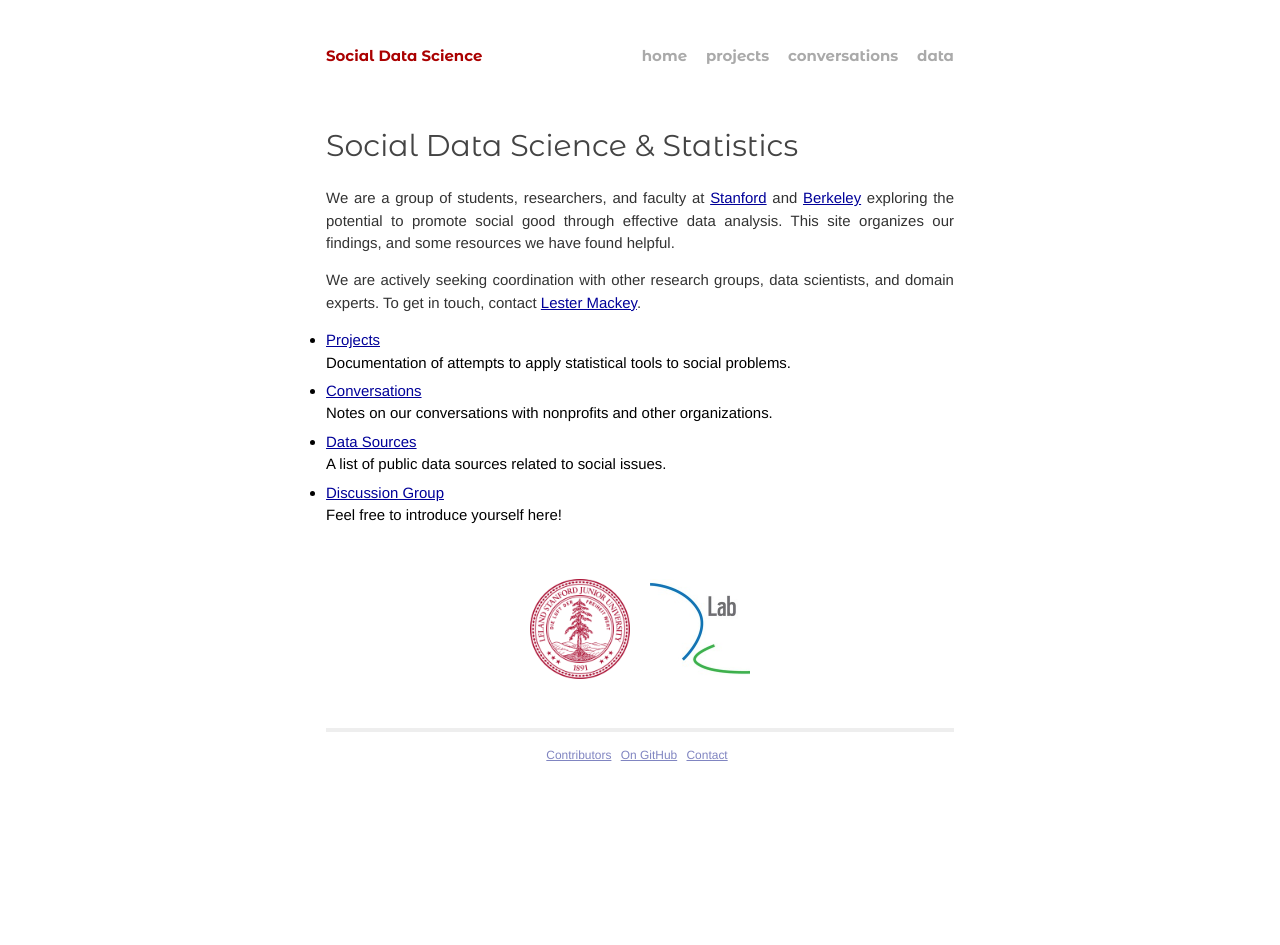
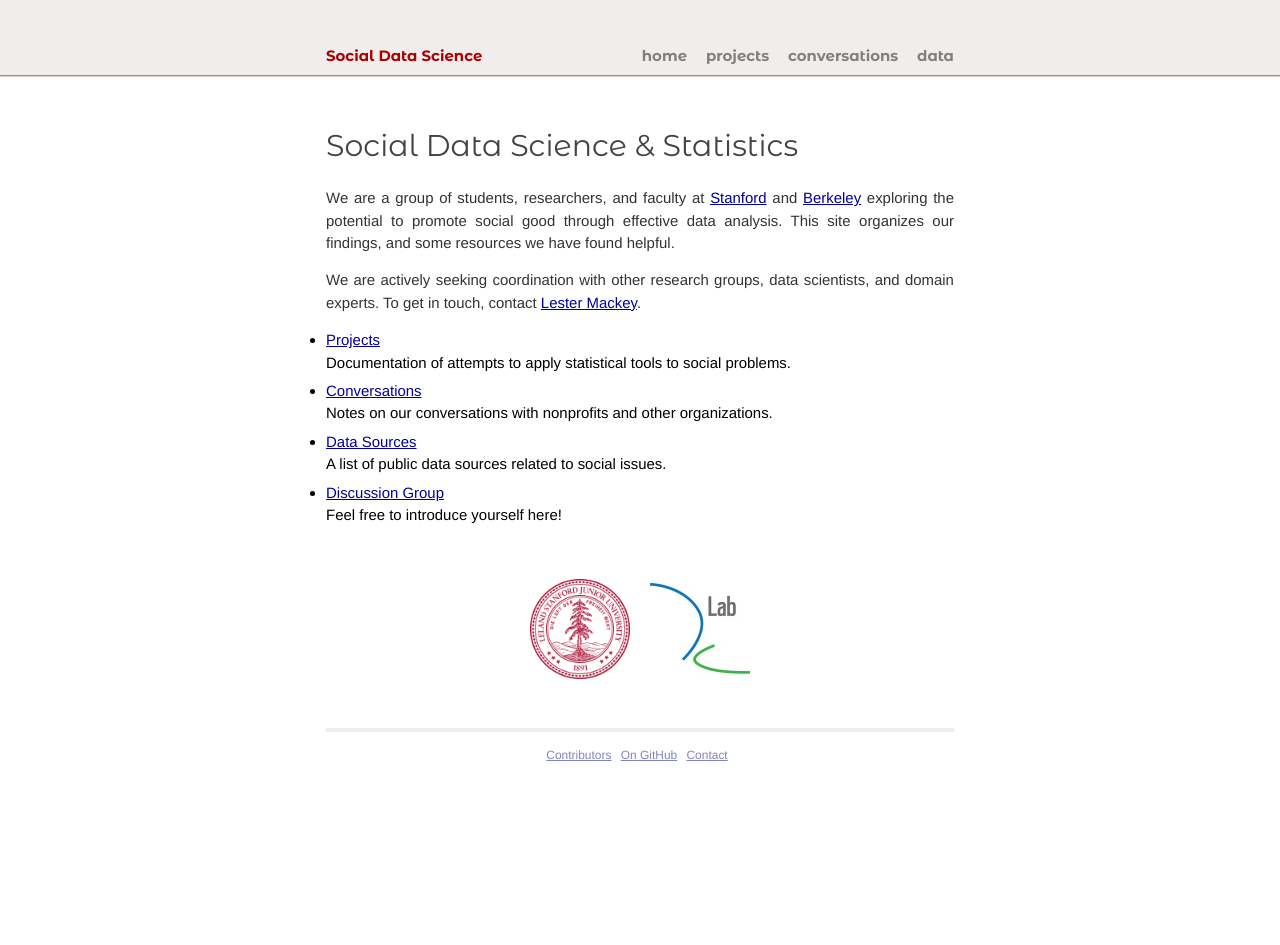
Before and after one commit to stats-for-change/stats-for-change.github.io, a Jekyll site: the page built from index.md, in a window 1280 px wide. Built offline with Jekyll 4.4.1, drawn with Linux system fonts in a browser that asks for light colours; Markdown is read by kramdown in place of the engine named in the settings; after the commit the page ends 900 px from its top, so only the background shows below that.

Commit message:
Add background image.

```diff
--- a/css/main.css
+++ b/css/main.css
@@ -165,6 +165,15 @@ ul.posts span {
 /*
 /*****************************************************************************/
 
+body {
+   background-image: url(/images/background.png);
+}
+
+.site {
+   margin-top: 0;
+   padding-top: 3em;
+}
+
 .site .header {
    height: 3em;
 }
@@ -230,12 +239,16 @@ a:hover {
 }
 
 div.logos {
-  margin-top: 3em;
-  margin-left: auto;
-  margin-right: auto;
-  text-align: center;
+   margin-top: 3em;
+   margin-left: auto;
+   margin-right: auto;
+   text-align: center;
 }
 
 div.logos img {
-  margin: .5em;
+   margin: .5em;
 }
+
+.site .header a.extra {
+   color: #82807F;
+}
```
Also changed, not shown: images/background.png (added).
